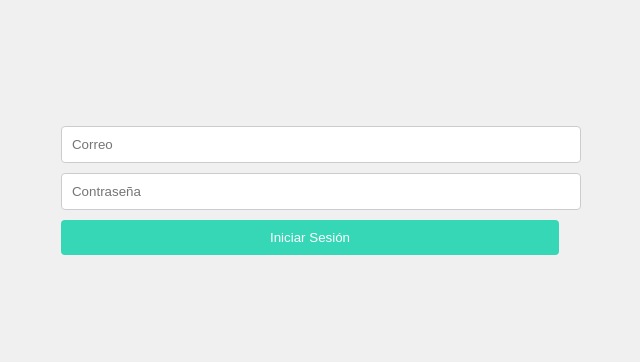
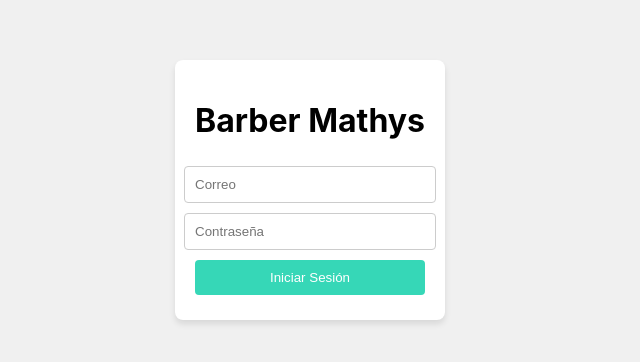
Before and after one commit to imrseba/MathysBarberAgenda2, a React (Create React App) app in the folder barber-app/: page / in a window 1280 px wide. Shown: the part 210-572 px from the top of the page, without its empty margins (330-970 px from the left). Built offline with nearby package versions, Linux system fonts and the light colour scheme.

Commit message:
second commit
loading in login page, title in login page and redirects

```diff
--- a/barber-app/src/components/Login.js
+++ b/barber-app/src/components/Login.js
@@ -3,13 +3,17 @@ import { signInWithEmailAndPassword } from 'firebase/auth';
 import { auth } from '../firebaseConfig';
 import { useNavigate } from 'react-router-dom';
 import '../styles/Login.css';
+import { MoonLoader } from 'react-spinners';
+
 export const Login = () => {
   const [email, setEmail] = useState('');
   const [password, setPassword] = useState('');
   const [error, setError] = useState('');
   const navigate = useNavigate();
+  const [loading, setLoading] = useState(false);
 
   const handleLogin = async (e) => {
+    setLoading(true);
     e.preventDefault();
     try {
       const userCredential = await signInWithEmailAndPassword(auth, email, password);
@@ -18,21 +22,30 @@ export const Login = () => {
         if(user.email === 'seba@gmail.com'){
           localStorage.setItem('userEmail', user.email);
           navigate('/admin');
+          setLoading(false);
         }
         else{
           localStorage.setItem('userEmail', user.email);
           navigate('/user');
+          setLoading(false);
         }
       }
 
     } catch (err) {
+      setLoading(false);
       setError('Credenciales inválidas.');
     }
   };
 
   return (
     <div className='page-container'>
+      {loading && (
+        <div className="loading-overlay">
+          <MoonLoader size={60} color="#36d7b7" />
+        </div>
+      )}
     <form onSubmit={handleLogin}>
+      <h1>Barber Mathys</h1>
       <input
         type="email"
         placeholder="Correo"
--- a/barber-app/src/components/UserPage.js
+++ b/barber-app/src/components/UserPage.js
@@ -45,7 +45,6 @@ export const UserPage = () => {
       return;
     }
 
-    // Display confirmation dialog with the appointment details
     const confirmationMessage = `
       Detalles de la cita:
       - Corte: ${cut}
--- a/barber-app/src/styles/Login.css
+++ b/barber-app/src/styles/Login.css
@@ -7,3 +7,12 @@
     position: relative;
     flex-direction: column;
   }
+  form {
+    display: flex;
+    flex-direction: column;
+    align-items: center;
+    padding: 20px;
+    background-color: white;
+    border-radius: 8px;
+    box-shadow: 0 4px 6px rgba(0, 0, 0, 0.1);
+  }
```
Also changed, not shown: 1 other file (tests, documents, lock files or other folders).
